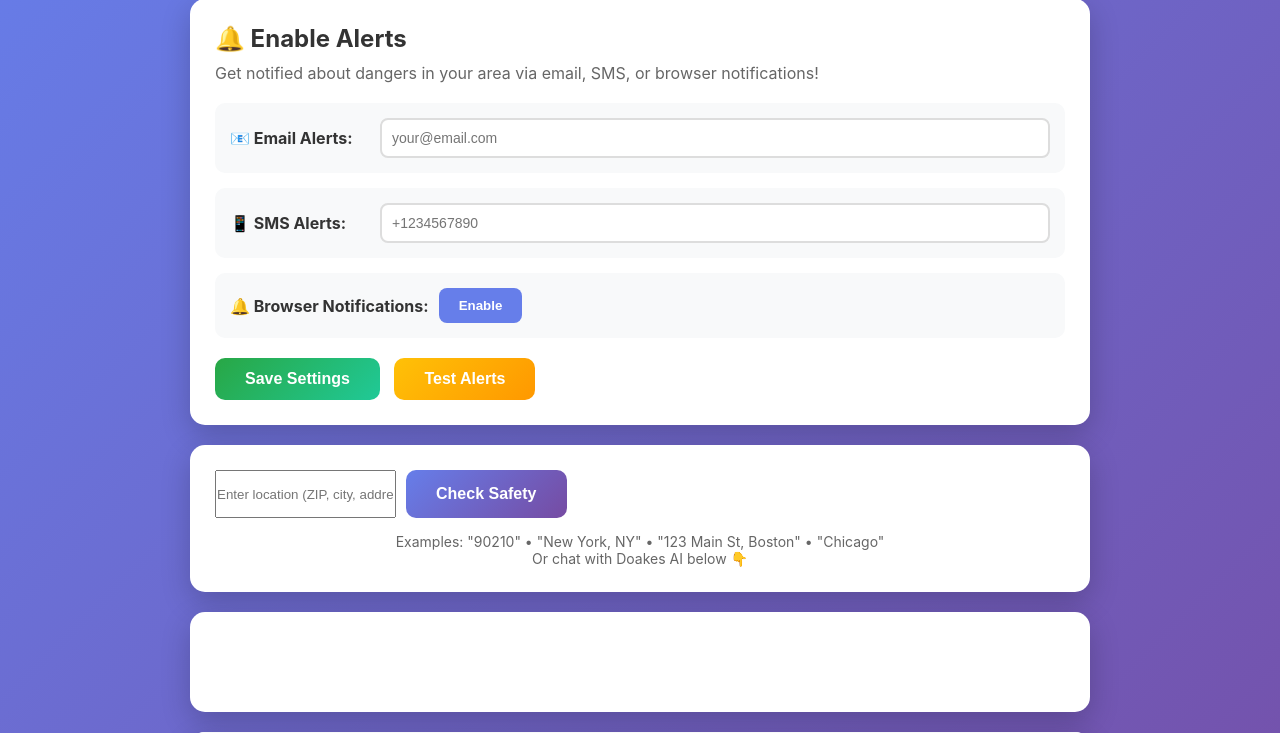
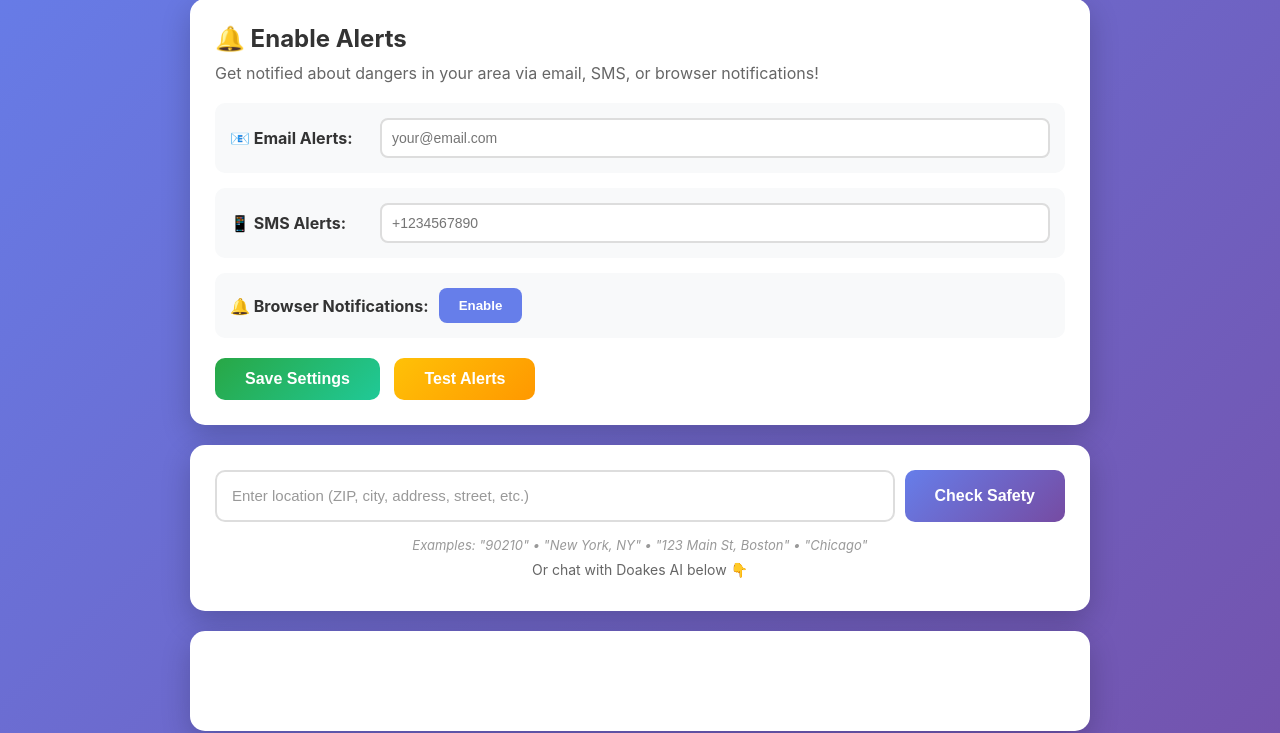
Before and after one commit to NiceShot12/doakes-ai, a Flask app: page / in a window 1280 px wide. Shown: the part 131-864 px from the top of the page. Run offline with Flask 3, Linux system fonts and the light colour scheme.

Commit message:
Update style.css

```diff
--- a/static/style.css
+++ b/static/style.css
@@ -154,18 +154,26 @@ header h1 {
     margin-bottom: 15px;
 }
 
-#zipcode-input {
+/* UPDATED: Better styling for location input */
+#location-input {
     flex: 1;
     padding: 15px;
-    font-size: 18px;
+    font-size: 16px;
     border: 2px solid #ddd;
     border-radius: 10px;
     transition: border-color 0.3s;
+    min-width: 0; /* Prevents overflow on mobile */
 }
 
-#zipcode-input:focus {
+#location-input:focus {
     outline: none;
     border-color: #667eea;
+    box-shadow: 0 0 0 3px rgba(102, 126, 234, 0.1);
+}
+
+#location-input::placeholder {
+    color: #999;
+    font-size: 15px;
 }
 
 #check-btn {
@@ -178,6 +186,7 @@ header h1 {
     border-radius: 10px;
     cursor: pointer;
     transition: transform 0.2s, box-shadow 0.2s;
+    white-space: nowrap;
 }
 
 #check-btn:hover:not(:disabled) {
@@ -194,6 +203,14 @@ header h1 {
     text-align: center;
     color: #666;
     font-size: 14px;
+    margin-bottom: 8px;
+}
+
+/* ADDED: Better help text styling */
+.help-text:first-of-type {
+    color: #999;
+    font-size: 13px;
+    font-style: italic;
 }
 
 /* Results Container */
@@ -516,6 +533,11 @@ header h1 {
         width: 100%;
     }
 
+    /* ADDED: Better mobile placeholder */
+    #location-input::placeholder {
+        font-size: 14px;
+    }
+
     .notif-option {
         flex-direction: column;
         align-items: flex-start;
```
